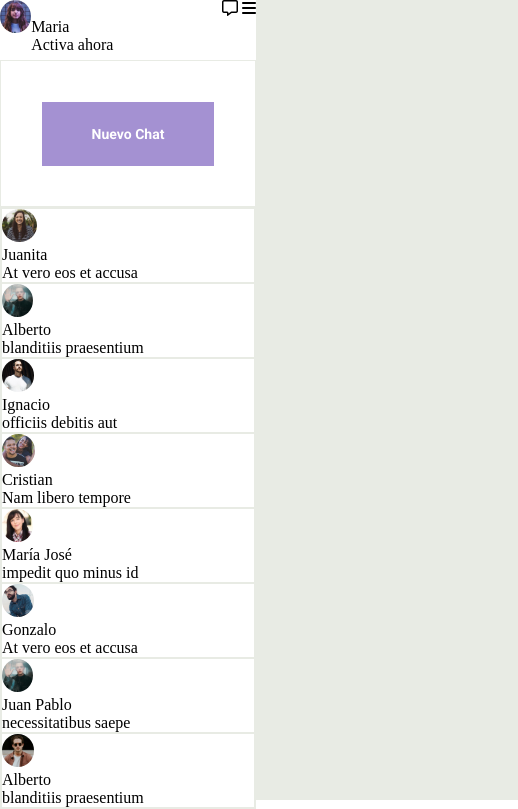
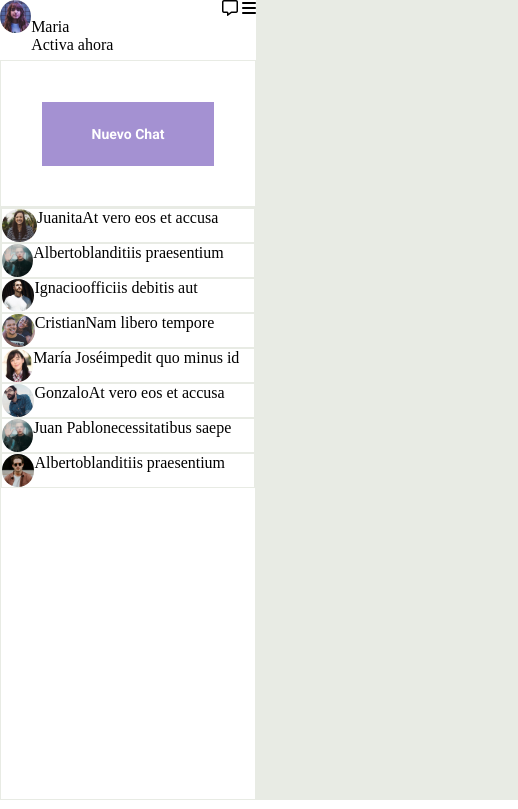
Before and after one commit to NxL22/Desafio-CSS-Grid, a plain HTML site: page index.html in a window 1280 px wide. Shown: the full height of the page, 0-518 px from the left. Drawn offline with nearby package versions, Linux system fonts and the light colour scheme.

Commit message:
cuarto commit

```diff
--- a/assets/css/style.css
+++ b/assets/css/style.css
@@ -56,8 +56,9 @@
     flex-direction: column;
 }
 
-.border{
+.contact{
     border:solid 1px #E8EBE4;
+    display: flex;
 }
 
 .principal {
--- a/index.html
+++ b/index.html
@@ -41,7 +41,7 @@
 
             <div class="contactos_contactos">
                 <!--Contacto #1-->
-                <div class="border">
+                <div class="contact">
                     <img class="foto_perfil" src="./assets/img/Screen Shot 2018-11-28 at 15.27.14.jpg" alt="foto perfil de Juanita">
                     <p>
                         Juanita<hr>
@@ -49,7 +49,7 @@
                     </p>
                 </div>
                 <!--Contacto #2-->
-                <div class="border">
+                <div class="contact">
                     <img class="foto_perfil" src="./assets/img/Screen Shot 2018-11-28 at 15.32.16.jpg" alt="foto perfil de Alberto">
                     <p>
                         Alberto<hr>
@@ -58,7 +58,7 @@
                 </div>
 
                 <!--Contacto #3-->
-                <div class="border">
+                <div class="contact">
                     <img class="foto_perfil" src="./assets/img/Screen Shot 2018-11-28 at 15.30.34.jpg" alt="foto perfil de Ignacio">
                     <p>
                         Ignacio<hr>
@@ -67,7 +67,7 @@
                 </div>
 
                 <!--Contacto #4-->
-                <div class="border">
+                <div class="contact">
                     <img class="foto_perfil" src="./assets/img/Screen Shot 2018-11-28 at 15.28.30.jpg" alt="foto perfil de Cristian">
                     <p>
                         Cristian<hr>
@@ -76,7 +76,7 @@
                 </div>
 
                 <!--Contacto #5-->
-                <div class="border">
+                <div class="contact">
                     <img class="foto_perfil" src="./assets/img/Screen Shot 2018-11-28 at 15.32.44.jpg" alt="foto perfil de María José">
                     <p>
                         María José<hr>
@@ -86,7 +86,7 @@
                 </div>
 
                 <!--Contacto #6-->
-                <div class="border">
+                <div class="contact">
                     <img class="foto_perfil" src="./assets/img/Screen Shot 2018-11-28 at 15.31.09.jpg" alt="foto perfil de Gonzalo">
                     <p>
                         Gonzalo<hr>
@@ -95,7 +95,7 @@
                 </div>
 
                 <!--Contacto #7-->
-                <div class="border">
+                <div class="contact">
                     <img class="foto_perfil" src="./assets/img/Screen Shot 2018-11-28 at 15.32.16.jpg" alt="foto perfil de Juan Pablo">
                     <p>
                         Juan Pablo<hr>
@@ -104,7 +104,7 @@
                 </div>
 
                 <!--Contacto #8-->
-                <div class="border">
+                <div class="contact">
                     <img class="foto_perfil" src="./assets/img/Screen Shot 2018-11-28 at 15.30.54.jpg" alt="foto perfil de Alberto">
                     <p>
                         Alberto<hr>
```
